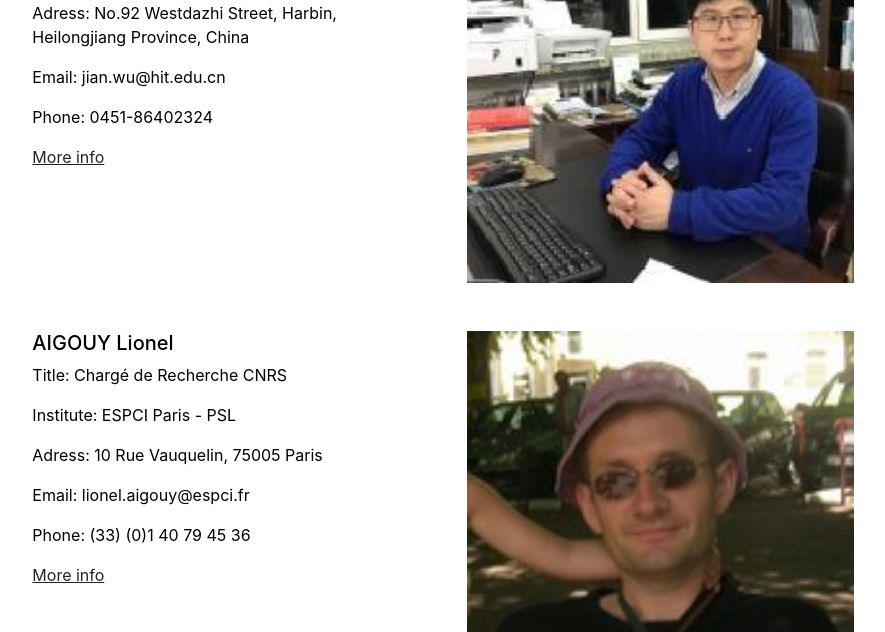
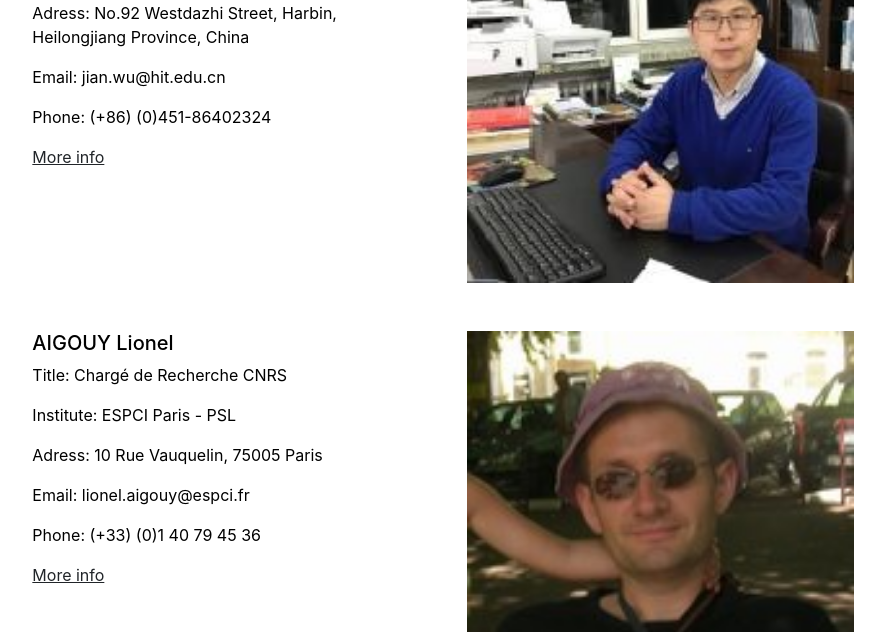
Before and after one commit to JinxinHu/jinxinhu.github.io, a Jekyll site: the page built from people.md, in a window 1280 px wide. Shown: the part 383-1015 px from the top of the page, without its empty margins (197-1082 px from the left). Built offline with Jekyll 4.4.1, drawn with Linux system fonts in a browser that asks for light colours.

Commit message:
Update settings.yml

```diff
--- a/_data/settings.yml
+++ b/_data/settings.yml
@@ -6,8 +6,8 @@ menu:
 - {name: 'Contact', url: '/contact'}
 
 people:
-- {name: 'WU Jian', title: 'Professor', department: 'Physics & Astronomy', institution: 'Harbin Institute of Technology', institution_address: 'No.92 Westdazhi Street, Harbin, Heilongjiang Province, China', phone: ' 0451-86402324', email: ' jian.wu@hit.edu.cn', office: 'Dongli Building 602', image: 'assets/img/jianwu.jpeg', url: 'http://homepage.hit.edu.cn/jianwu?lang=en'}
-- {name: 'AIGOUY Lionel', title: 'Chargé de Recherche CNRS', department: 'Physics', institution: 'ESPCI Paris - PSL', institution_address: '10 Rue Vauquelin, 75005 Paris', phone: '(33) (0)1 40 79 45 36', email: 'lionel.aigouy@espci.fr', office: ' C132', image: 'assets/img/lionel.jpg', url: 'https://www.lpem.espci.fr/spip.php?article58&lang=fr'}
+- {name: 'WU Jian', title: 'Professor', department: 'Physics & Astronomy', institution: 'Harbin Institute of Technology', institution_address: 'No.92 Westdazhi Street, Harbin, Heilongjiang Province, China', phone: ' (+86) (0)451-86402324', email: ' jian.wu@hit.edu.cn', office: 'Dongli Building 602', image: 'assets/img/jianwu.jpeg', url: 'http://homepage.hit.edu.cn/jianwu?lang=en'}
+- {name: 'AIGOUY Lionel', title: 'Chargé de Recherche CNRS', department: 'Physics', institution: 'ESPCI Paris - PSL', institution_address: '10 Rue Vauquelin, 75005 Paris', phone: '(+33) (0)1 40 79 45 36', email: 'lionel.aigouy@espci.fr', office: ' C132', image: 'assets/img/lionel.jpg', url: 'https://www.lpem.espci.fr/spip.php?article58&lang=fr'}
 
 courses:
 - {name: 'Vector Calculus', url: 'vector-calculus'}
```
